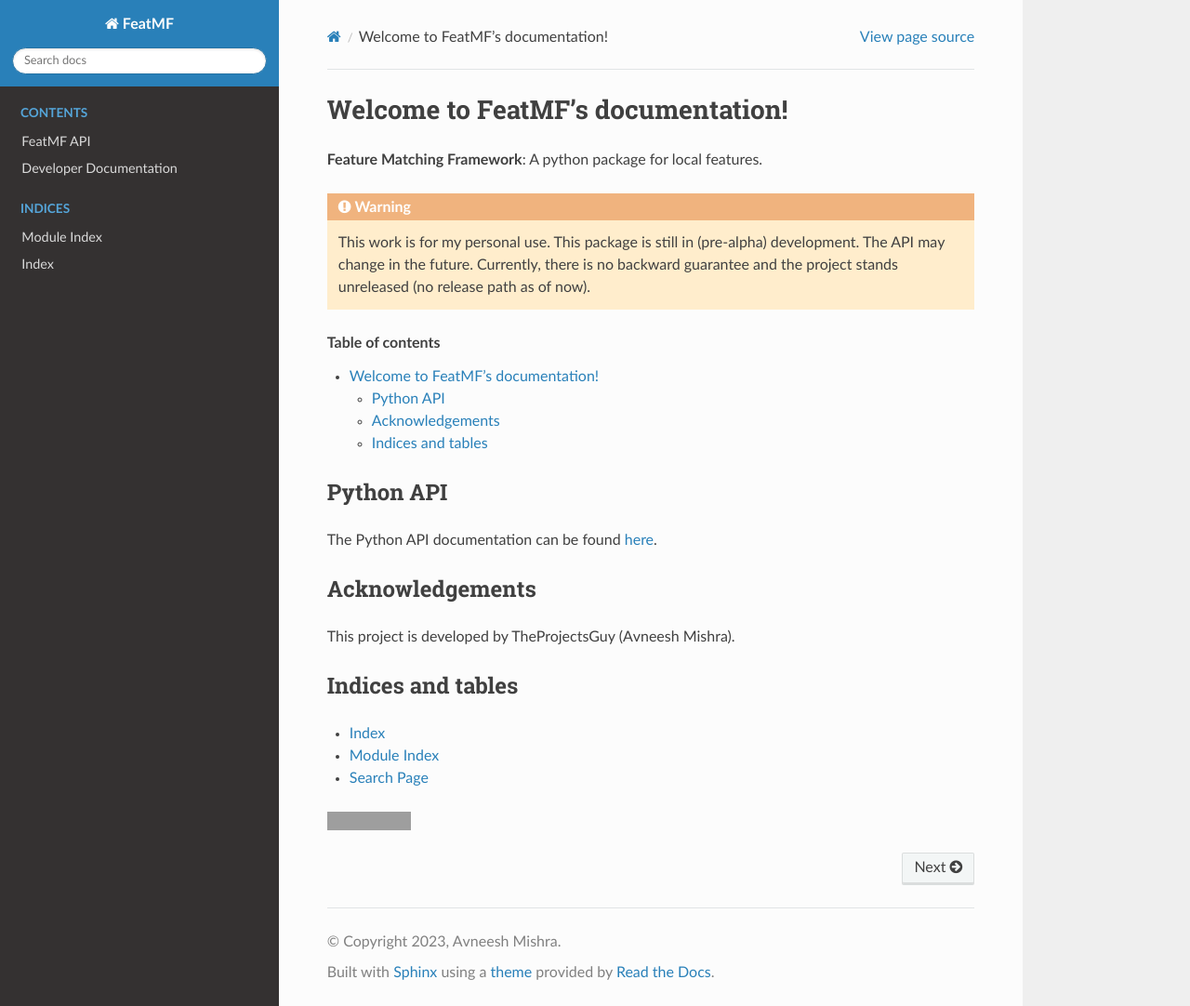
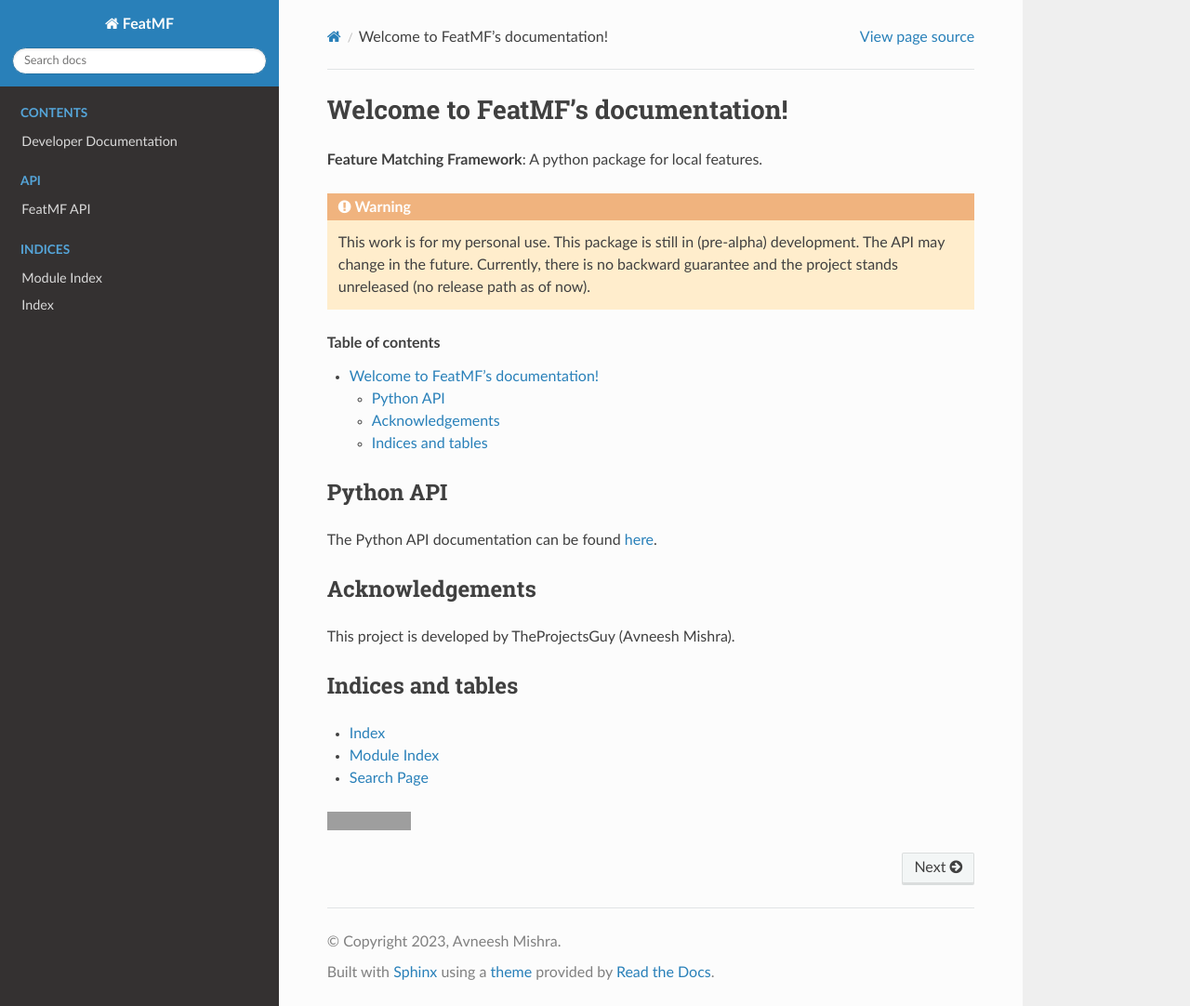
Before and after one commit to TheProjectsGuy/FeatMF, a Sphinx documentation site: the page built from docs/index.rst, in a window 1280 px wide and 1082 px high. Shown: the whole window at 93% size. Built offline with Sphinx 7.4.7 and the Read the Docs theme 2.0.0, drawn with Linux system fonts in a browser that asks for light colours; grey boxes are pictures that could not be loaded.

Commit message:
Minor doc changes

```diff
--- a/docs/developer.rst
+++ b/docs/developer.rst
@@ -142,7 +142,7 @@
     cd docs
     make html
     # Live reload
-    sphinx-reload docs
+    sphinx-reload .
 
 You can edit the theme in ``docs/source/conf.py``
 
--- a/docs/index.rst
+++ b/docs/index.rst
@@ -28,8 +28,14 @@
     :caption: Contents
     :hidden:
 
+    developer
+
+.. toctree::
+    :maxdepth: 4
+    :caption: API
+    :hidden:
+
     api/index
-    developer
 
 .. toctree::
     :maxdepth: 1
```
Also changed, not shown: 1 other file.
